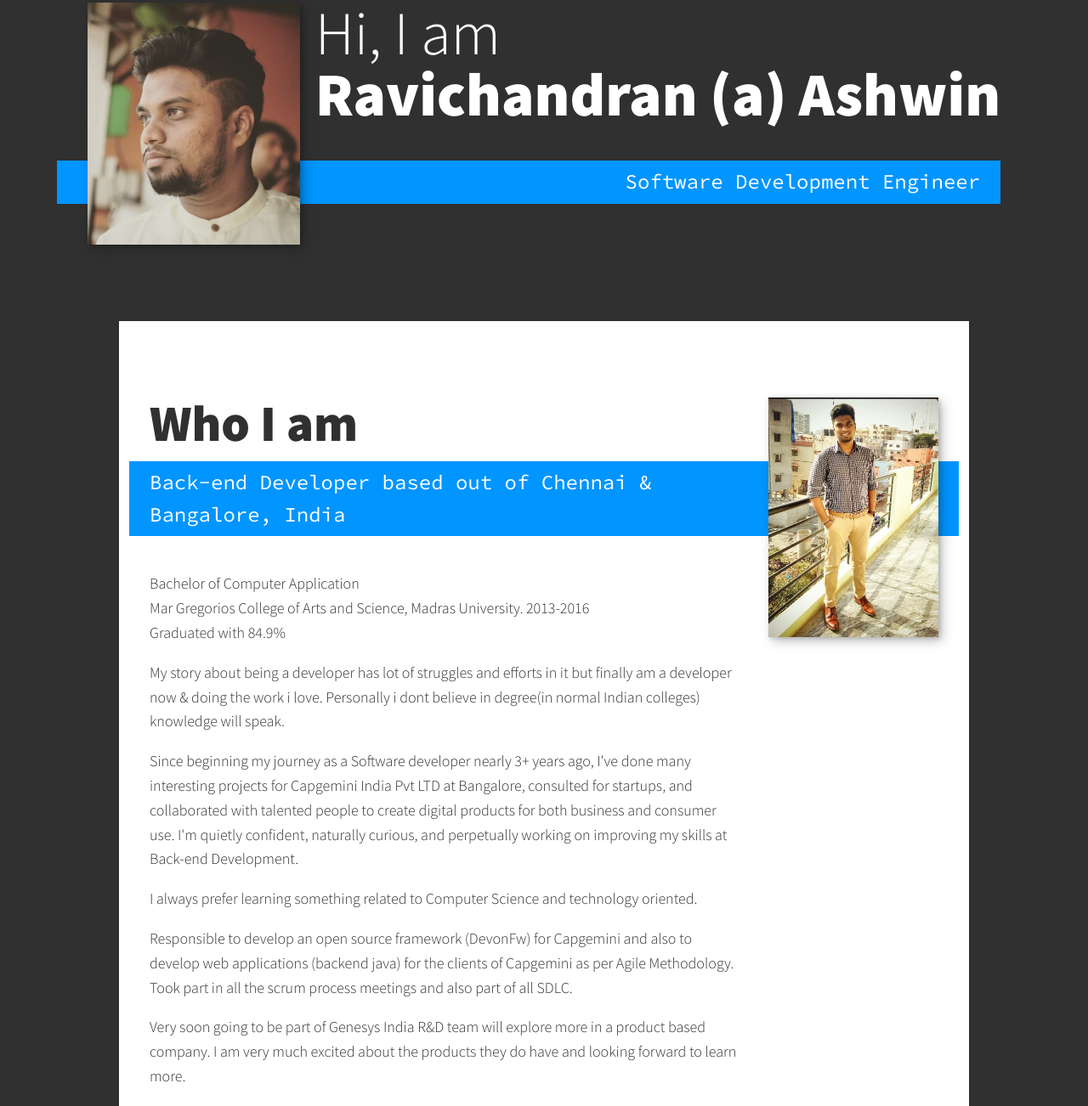
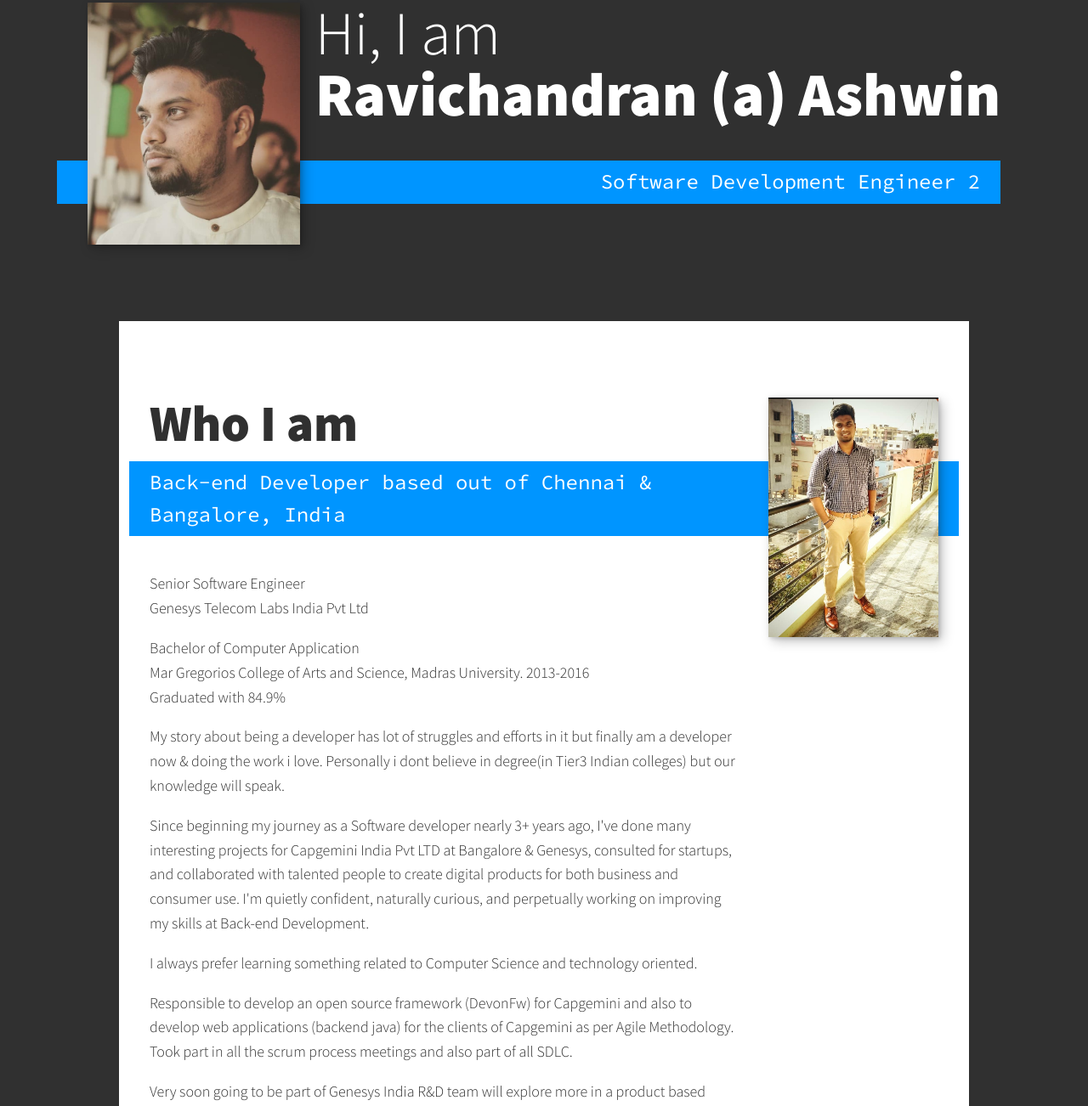
Before and after one commit to ravicm2/ravicm2.github.io, a plain HTML site: page index.html in a window 1280 px wide. Shown: the part 223-1525 px from the top of the page at 85% size. Drawn offline with nearby package versions, Linux system fonts and the light colour scheme.

Commit message:
update my info

```diff
--- a/index.html
+++ b/index.html
@@ -3,7 +3,7 @@
     <head><link rel="stylesheet" href="normalize.css">
         <meta charset="UTF-8">
         <meta name="viewport" content="width=device-width, initial-scale=1.0">
-        <title>Mr.Arc | Senior Software Engineer</title>
+        <title>Mr.Arc | Software Development Engineer</title>
 
         <link rel = "icon" href="img/devAsh2.png" type = "image/png">
 
@@ -41,7 +41,7 @@
             <h1 class="section__title section__title--intro">
                 Hi, I am <strong>Ravichandran (a) Ashwin</strong>
             </h1>
-            <p class="section__subtitle section__subtitle--intro">Software Development Engineer</p>
+            <p class="section__subtitle section__subtitle--intro">Software Development Engineer 2</p>
             <img src="img/ash1.jpg" alt="a picture of Ashwin Ravichandran" class="intro__img">
         </section>
 
@@ -52,15 +52,19 @@
 
             <div class="about-me__body">
 
+                <p>Senior Software Engineer<br>
+                    Genesys Telecom Labs India Pvt Ltd<br>
+                </p>
+
                 <p>Bachelor of Computer Application<br>
                     Mar Gregorios College of Arts and Science, Madras University. 2013-2016<br>
                     Graduated with 84.9%</p>
 
                 <p>My story about being a developer has lot of struggles and efforts in it but finally am a developer now
-                    & doing the work i love. Personally i dont believe in degree(in normal Indian colleges) knowledge will speak.
+                    & doing the work i love. Personally i dont believe in degree(in Tier3 Indian colleges) but our knowledge will speak.
                 </p>
                 <p>Since beginning my journey as a Software developer nearly 3+ years ago,
-                    I've done many interesting projects for Capgemini India Pvt LTD at Bangalore, consulted for startups,
+                    I've done many interesting projects for Capgemini India Pvt LTD at Bangalore & Genesys, consulted for startups,
                     and collaborated with talented people to create digital products for both
                     business and consumer use. I'm quietly confident, naturally curious,
                      and perpetually working on improving my skills at Back-end Development.</p>
```
